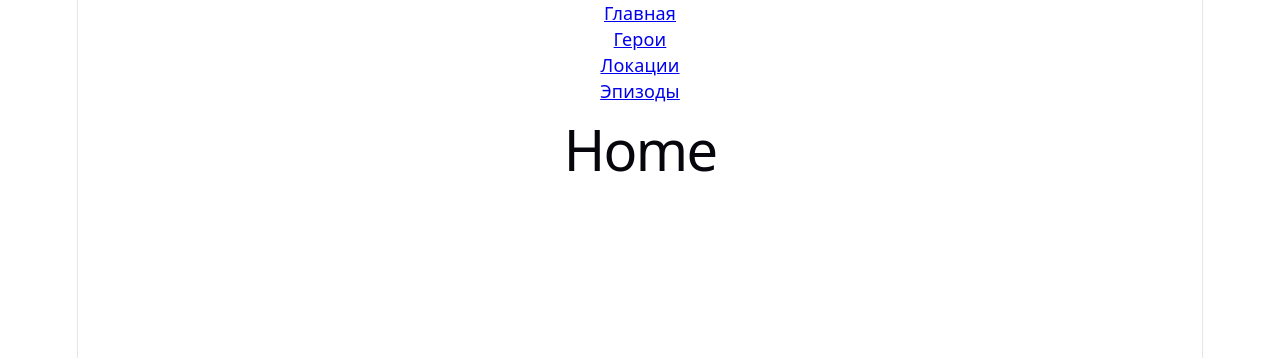
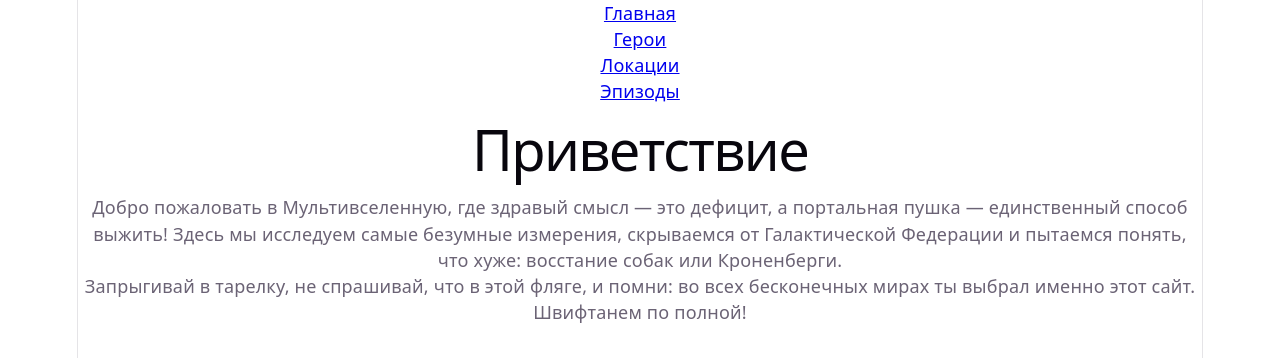
Before and after one commit to tatiana-dk/result-pro-react-rick-morty, a React (Vite) app: page / in a window 1280 px wide. Shown: the top 358 px of the page. Built offline with nearby package versions, Linux system fonts and the light colour scheme.

Commit message:
feat: add greeting text

```diff
--- a/src/pages/Home.tsx
+++ b/src/pages/Home.tsx
@@ -1,5 +1,9 @@
 export function Home() {
     return (
-        <h1>Home</h1>
+        <>
+            <h1>Приветствие</h1>
+            <p>Добро пожаловать в Мультивселенную, где здравый смысл — это дефицит, а портальная пушка — единственный способ выжить! Здесь мы исследуем самые безумные измерения, скрываемся от Галактической Федерации и пытаемся понять, что хуже: восстание собак или Кроненберги.</p>
+            <p>Запрыгивай в тарелку, не спрашивай, что в этой фляге, и помни: во всех бесконечных мирах ты выбрал именно этот сайт. Швифтанем по полной!</p>
+        </>
     );
 };
```
